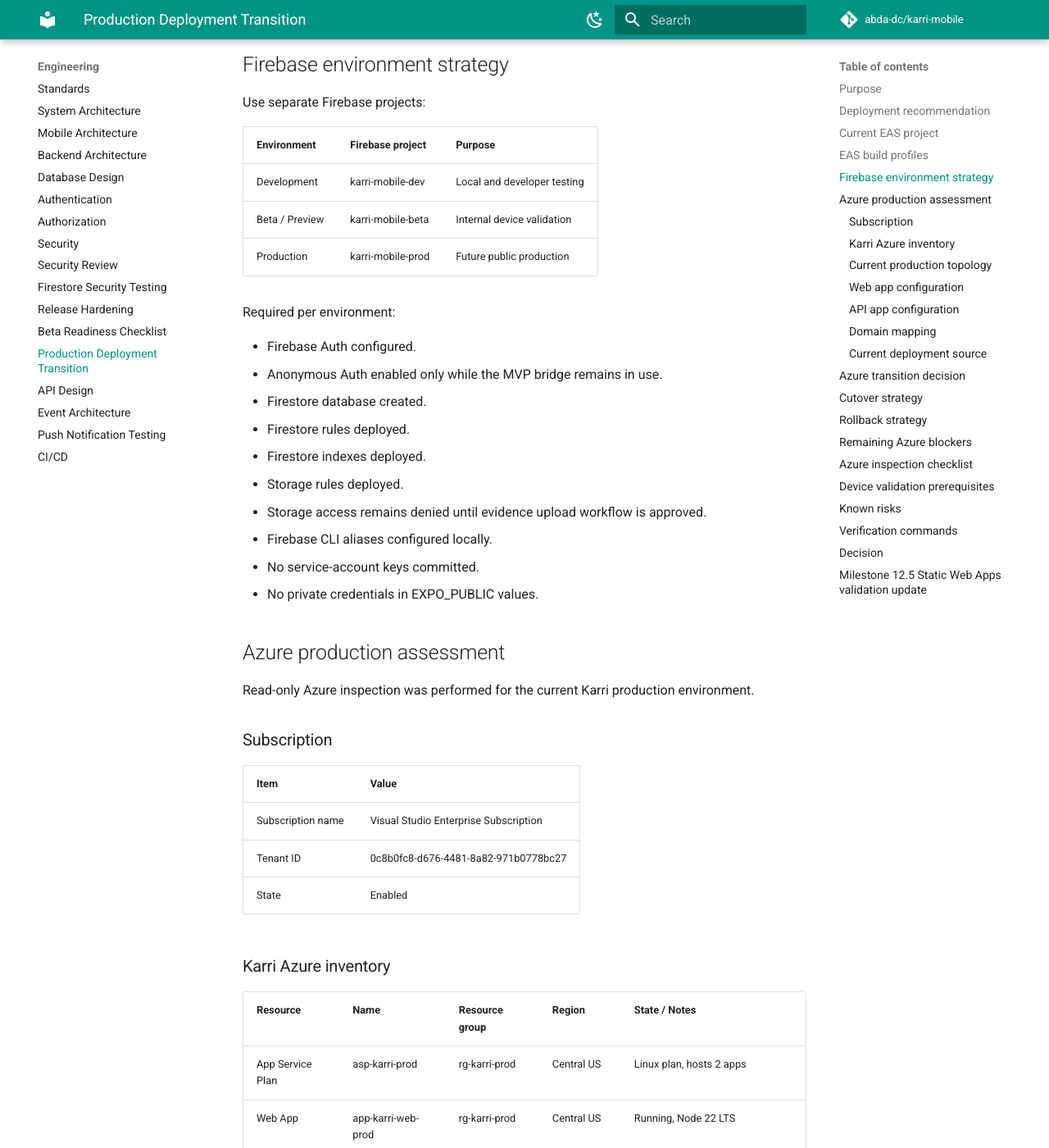
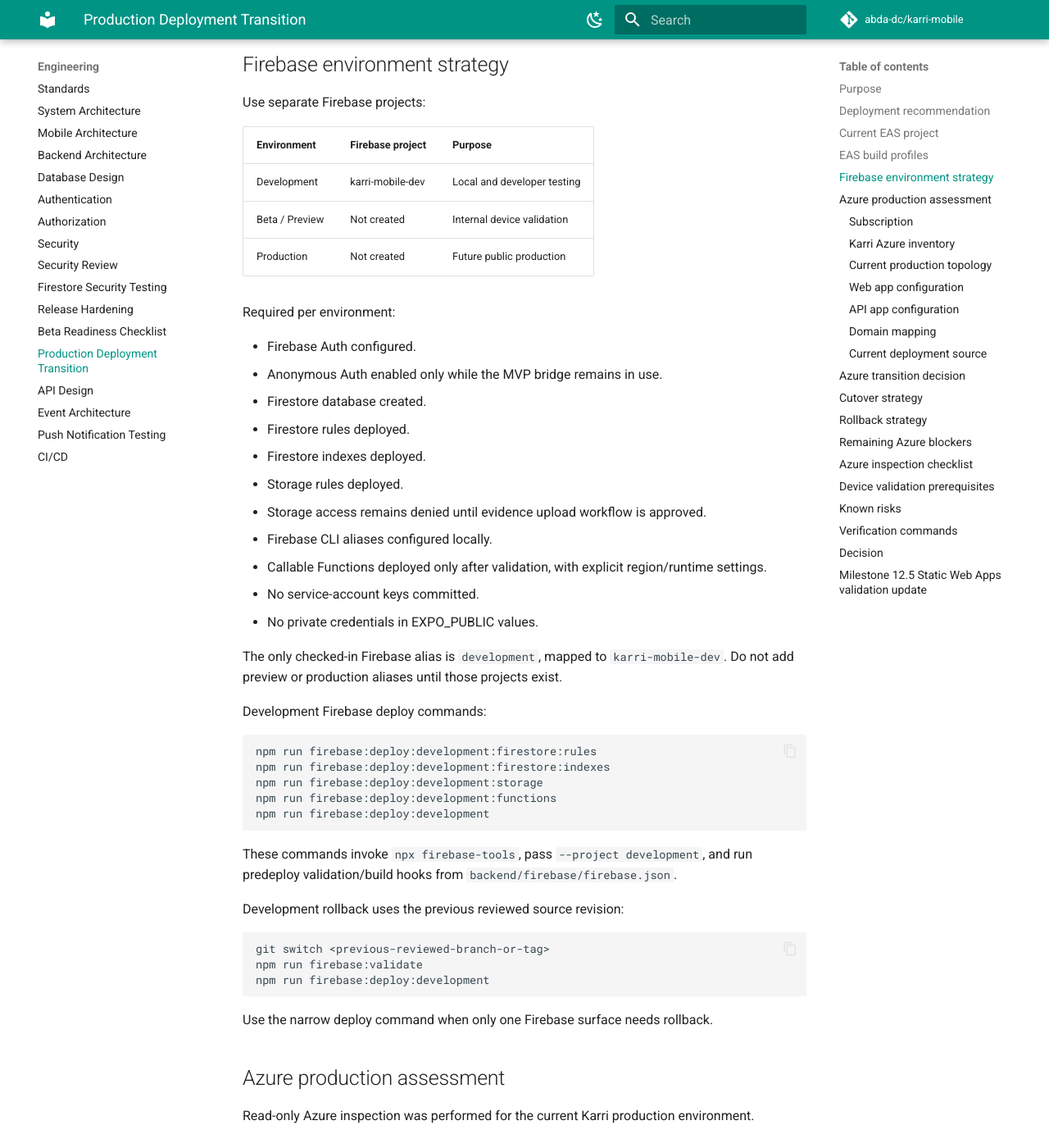
Before and after one commit to abda-dc/karri-mobile, an MkDocs documentation site: the page built from docs/engineering/production-deployment-transition.md, in a window 1280 px wide and 1400 px high, scrolled down 1602 px. Shown: the whole window at 82% size. Built offline with MkDocs 1.6.1 and Material for MkDocs 9.7.7, drawn with Linux system fonts in a browser that asks for light colours; comment, search, counter and statistics services are not loaded; some of the changed text lies outside the part shown.

Commit message:
Add safe Firebase development deployment tooling

```diff
--- a/docs/engineering/production-deployment-transition.md
+++ b/docs/engineering/production-deployment-transition.md
@@ -53,8 +53,8 @@ Use separate Firebase projects:
 | Environment | Firebase project | Purpose |
 | --- | --- | --- |
 | Development | karri-mobile-dev | Local and developer testing |
-| Beta / Preview | karri-mobile-beta | Internal device validation |
-| Production | karri-mobile-prod | Future public production |
+| Beta / Preview | Not created | Internal device validation |
+| Production | Not created | Future public production |
 
 Required per environment:
 
@@ -66,8 +66,29 @@ Required per environment:
 - Storage rules deployed.
 - Storage access remains denied until evidence upload workflow is approved.
 - Firebase CLI aliases configured locally.
+- Callable Functions deployed only after validation, with explicit region/runtime settings.
 - No service-account keys committed.
 - No private credentials in EXPO_PUBLIC values.
+
+The only checked-in Firebase alias is `development`, mapped to `karri-mobile-dev`. Do not add preview or production aliases until those projects exist.
+
+Development Firebase deploy commands:
+
+    npm run firebase:deploy:development:firestore:rules
+    npm run firebase:deploy:development:firestore:indexes
+    npm run firebase:deploy:development:storage
+    npm run firebase:deploy:development:functions
+    npm run firebase:deploy:development
+
+These commands invoke `npx firebase-tools`, pass `--project development`, and run predeploy validation/build hooks from `backend/firebase/firebase.json`.
+
+Development rollback uses the previous reviewed source revision:
+
+    git switch <previous-reviewed-branch-or-tag>
+    npm run firebase:validate
+    npm run firebase:deploy:development
+
+Use the narrow deploy command when only one Firebase surface needs rollback.
 
 ## Azure production assessment
 
@@ -206,7 +227,9 @@ Milestone 13 should not begin until:
 - Firebase beta project exists and matches app config.
 - Auth provider required by the MVP works.
 - Firestore rules and indexes are deployed to beta.
+- Callable Functions are deployed to the same reviewed Firebase environment, or the client paths that depend on them remain disabled.
 - npm run test:rules passes.
+- npm run test:functions passes.
 - npx expo-doctor passes.
 - npx tsc --noEmit passes.
 - No Azure production cutover is mixed into device validation.
@@ -216,6 +239,7 @@ Milestone 13 should not begin until:
 - Anonymous authentication bridge blocks external validation unless enabled or replaced.
 - App Check is not enforced yet.
 - Storage access is intentionally denied.
+- Callable Functions use `us-east1`, bounded instances, and App Check enforcement disabled temporarily for development.
 - Push delivery is not production-complete.
 - Multi-party booking and custody writes remain client-orchestrated.
 - No payments, disputes, admin console, mobile money, GPS, or carrier integrations are included.
@@ -225,7 +249,9 @@ Milestone 13 should not begin until:
 Run before committing:
 
     cd C:\Users\Kiya\Documents\karri-mobile
+    npm run firebase:validate
     npm run test:rules
+    npm run test:functions
 
     cd apps/mobile
     npx expo-doctor
```
Also changed, not shown: backend/firebase/README.md (+41 -7 lines), docs/engineering/ci-cd.md (+24 -2 lines), package.json (+13 -1 lines), 4 other files.
